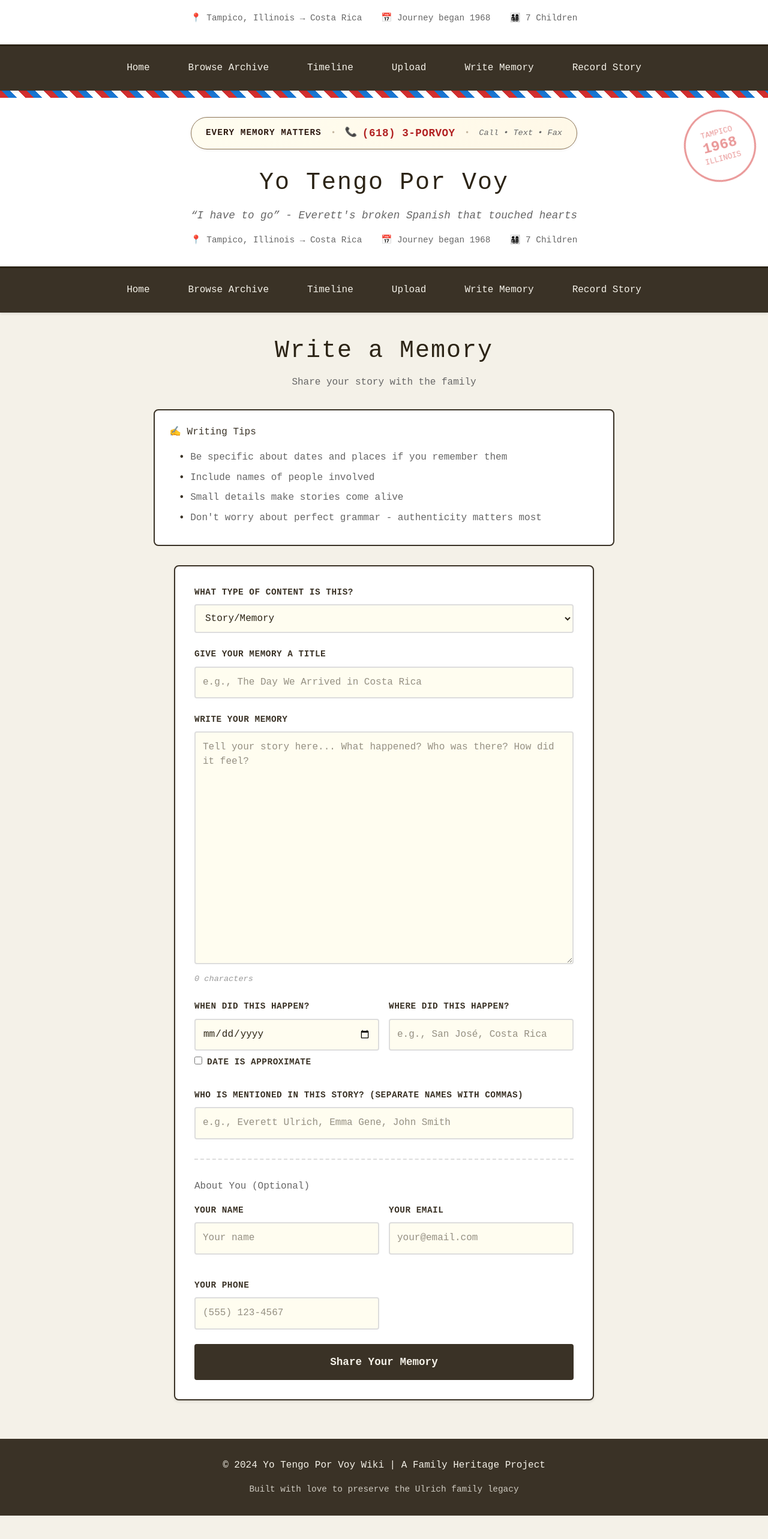
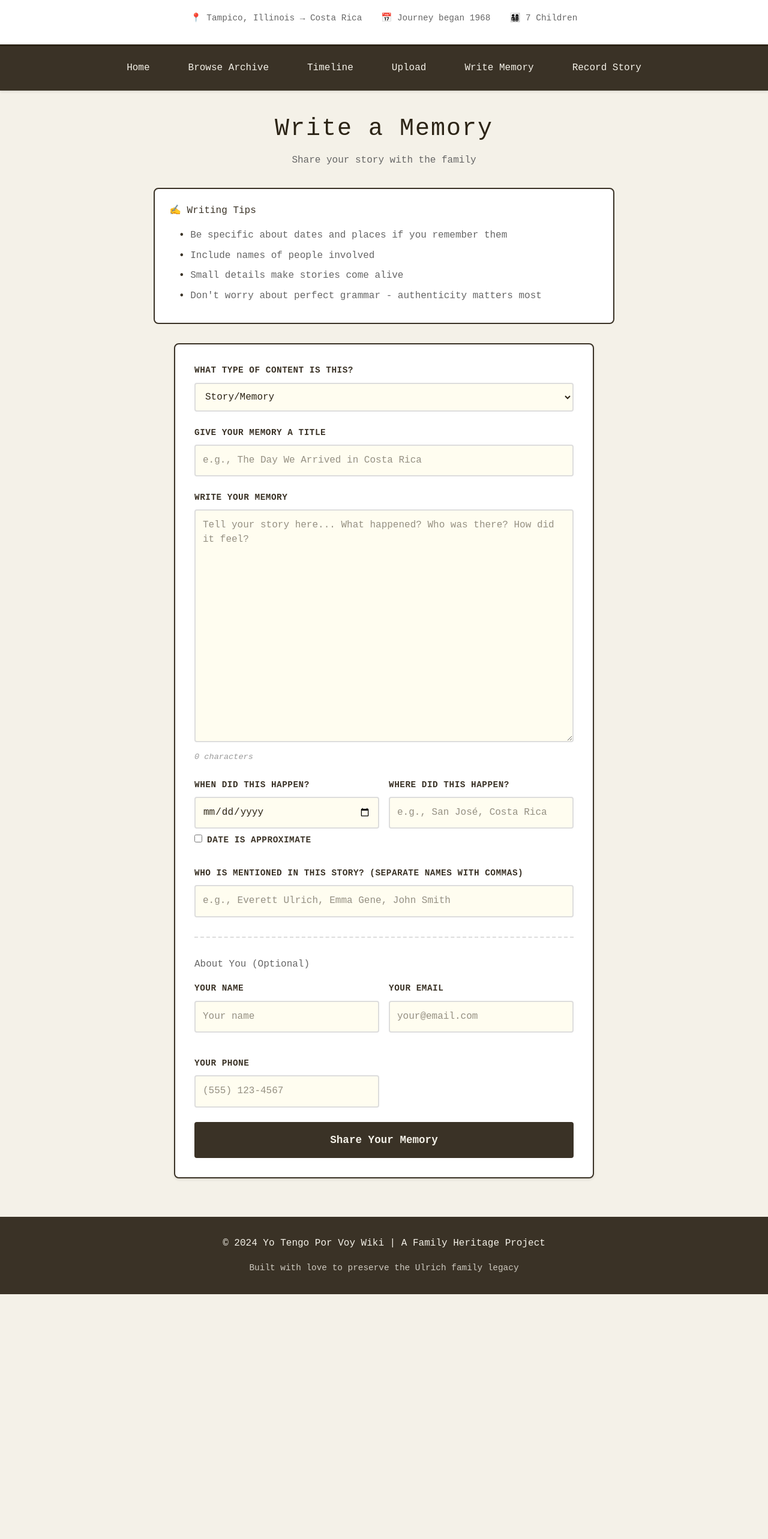
Before and after one commit to ybowdotio/yotengoporvoy-wiki, a Next.js app: page /write in a window 1280 px wide. Shown: the part 219-2784 px from the top of the page at 60% size. After the commit the page ends 2376 px from the top, so only its background shows below. Built offline with nearby package versions, Linux system fonts and the light colour scheme; no server answers.

Commit message:
Update page.tsx

```diff
--- a/app/write/page.tsx
+++ b/app/write/page.tsx
@@ -3,8 +3,6 @@
 import { useState, FormEvent } from 'react';
 import Link from 'next/link';
 import { supabase } from '@/lib/supabase';
-import Header from '@/app/components/Header';
-import Footer from '@/app/components/Footer';
 
 export default function WritePage() {
   const [formData, setFormData] = useState({
@@ -75,8 +73,6 @@ export default function WritePage() {
 
   return (
     <>
-      <Header />
-
       <main className="write-container">
         <h1 style={{textAlign: 'center', marginBottom: '0.5rem'}}>Write a Memory</h1>
         <p style={{textAlign: 'center', marginBottom: '2rem', color: '#666'}}>Share your story with the family</p>
@@ -217,8 +213,6 @@ export default function WritePage() {
           </div>
         )}
       </main>
-
-      <Footer />
 
       <style jsx>{`
         .write-container {
```
